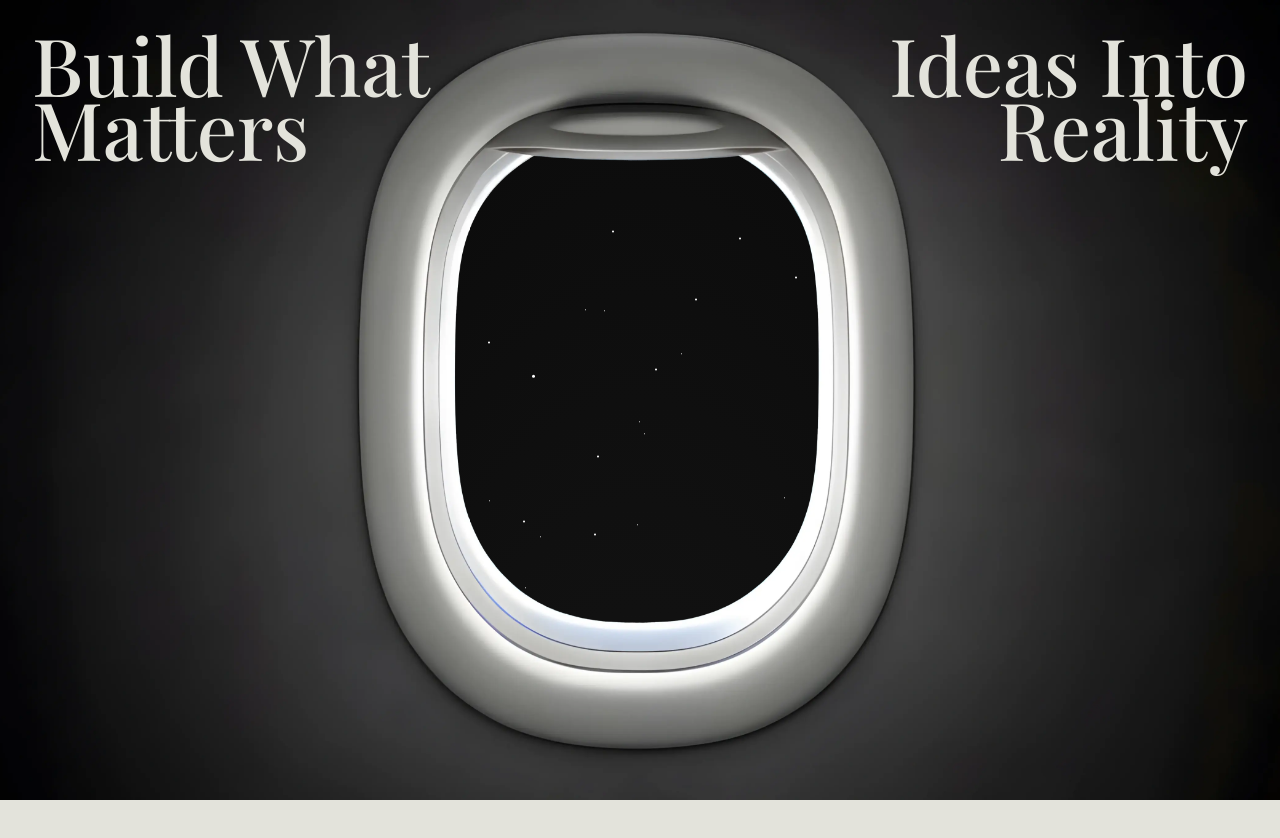
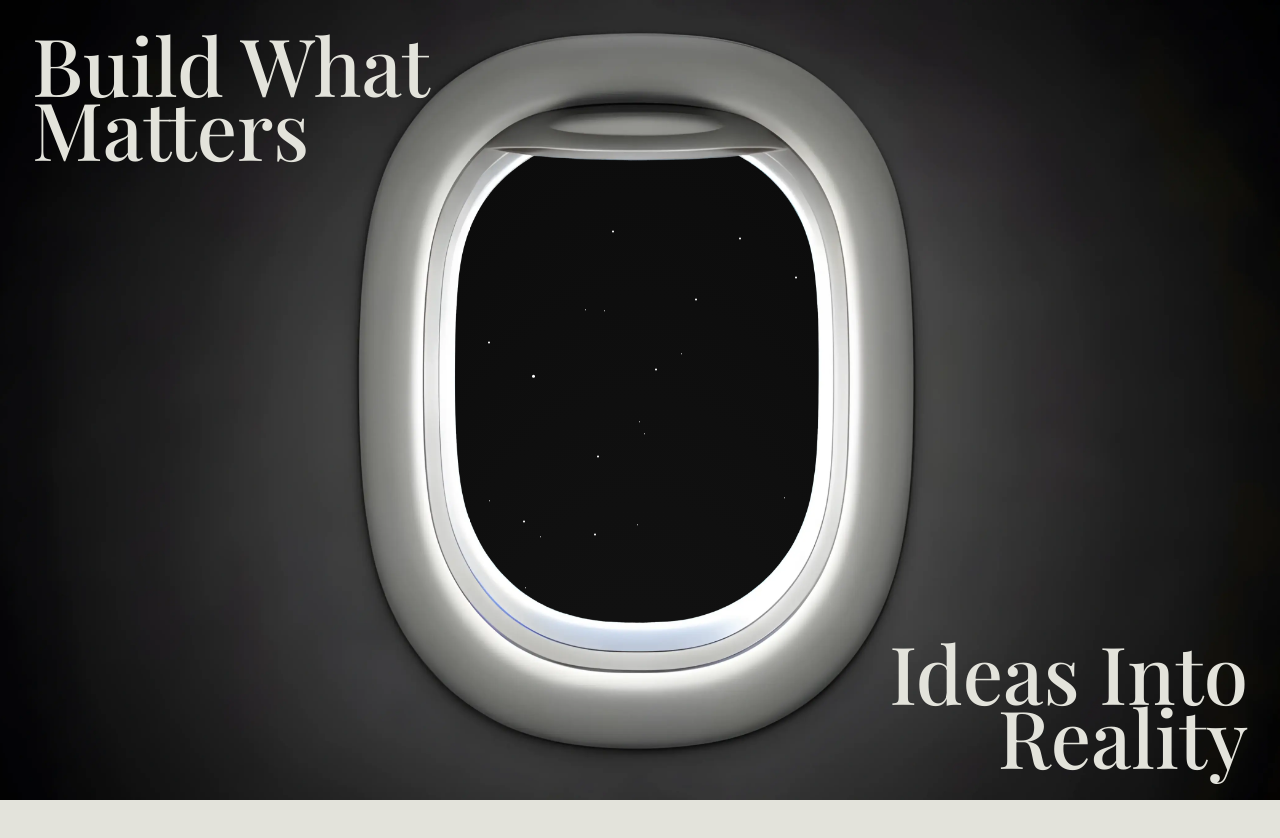
Before and after one commit to spookybytesyou/macenza, a Next.js app: page / in a window 1280 px wide. Shown: the top 838 px of the page. Built offline with nearby package versions, Linux system fonts and the light colour scheme; a web font is replaced by a local one.

Commit message:
Align hero header text

```diff
--- a/app/globals.css
+++ b/app/globals.css
@@ -97,7 +97,8 @@ section {
 
 .sky-container {
   height: 350svh;
-  pointer-events: auto; /* Allow background to capture mouse */
+  pointer-events: auto;
+  /* Allow background to capture mouse */
 }
 
 .about {
@@ -137,6 +138,8 @@ section {
 }
 
 .hero-header .col:nth-child(2) {
+  height: 100%;
+  justify-content: flex-end;
   align-items: flex-end;
   text-align: right;
 }
@@ -265,9 +268,11 @@ html.lenis {
   * {
     @apply border-border outline-ring/50;
   }
+
   body {
     @apply bg-background text-foreground;
   }
+
   html {
     @apply font-sans;
   }
```
